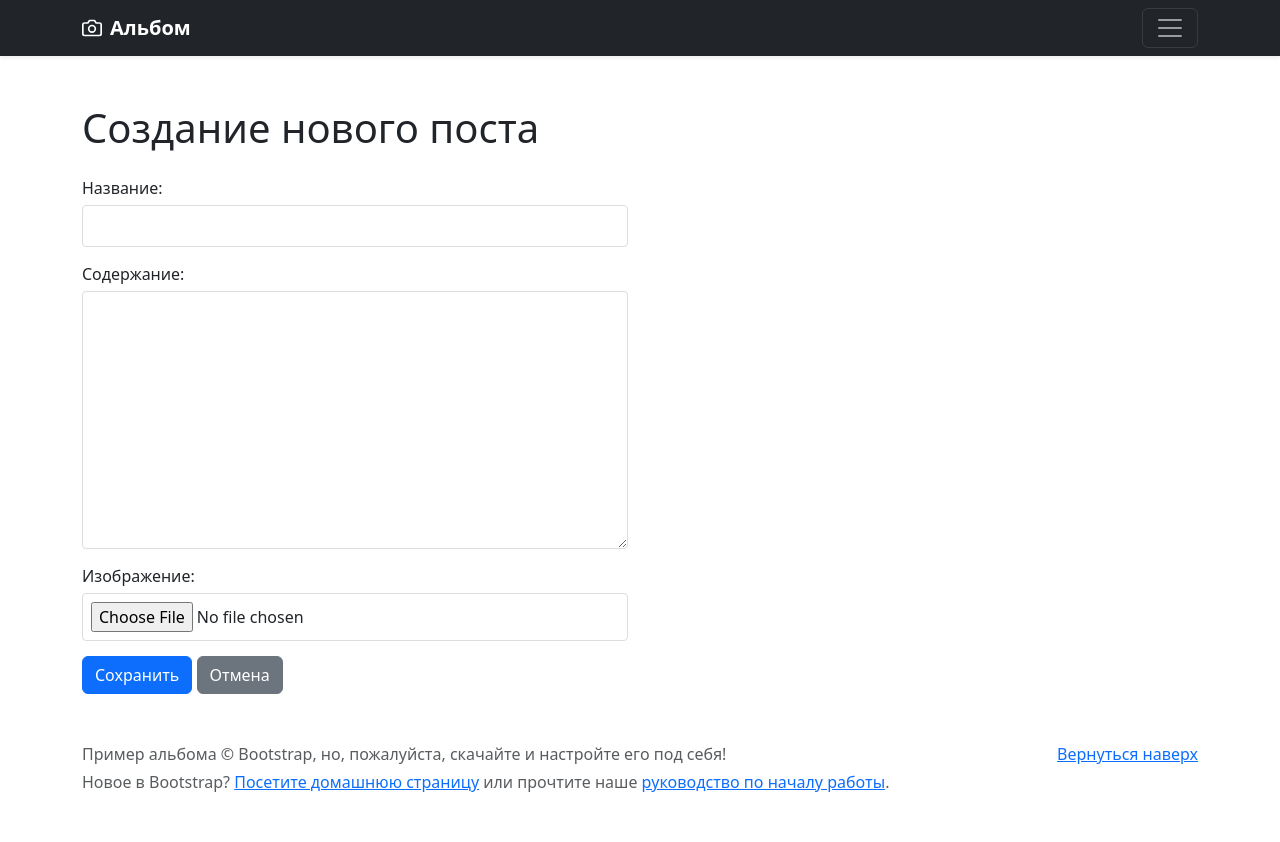
After one commit to MrProdeon/DjangoProject, a Django app: page /blog/create/ in a window 1280 px wide. The commit adds this page. Run offline with Django 5.2, Linux system fonts and the light colour scheme.

Commit message:
fixes templates and model for blog_create_view

```diff
--- a/blog/models.py
+++ b/blog/models.py
@@ -3,9 +3,9 @@ from django.db import models
 # Create your models here.
 class BlogEntry(models.Model):
 
-    name = models.CharField(max_length=150)
-    content = models.TextField()
-    preview = models.ImageField()
+    name = models.CharField(max_length=150, verbose_name="Название")
+    content = models.TextField(verbose_name="Содержание")
+    preview = models.ImageField(verbose_name="Изображение")
     created_at = models.DateTimeField(auto_now_add=True)
     is_publicated = models.BooleanField()
     views_count = models.IntegerField()
--- a/blog/templates/blog_base.html
+++ b/blog/templates/blog_base.html
@@ -6,7 +6,7 @@
     <meta name="viewport" content="width=device-width, initial-scale=1.0">
     <title>{%block title%}Blog{%endblock%}</title>
     <link href="https://cdn.jsdelivr.net/npm/bootstrap@5.3.0/dist/css/bootstrap.min.css" rel="stylesheet">
-    <script src="../../../static/js/bootstrap.bundle.min.js"></script>
+    <script src="https://cdn.jsdelivr.net/npm/bootstrap@5.3.0/dist/js/bootstrap.bundle.min.js"></script>
 </head>
 
 <body>
@@ -15,7 +15,6 @@
     <iframe src="https://www.googletagmanager.com/ns.html?id=GTM-WZN7HCF"
             height="0" width="0" style="display:none;visibility:hidden"></iframe>
 </noscript>
-
 
 <header>
     <div class="collapse bg-dark" id="navbarHeader">
@@ -32,23 +31,16 @@
                     <ul class="list-unstyled">
                         <li><a href="#" class="text-white">Подписать на Twitter</a></li>
                         <li><a href="#" class="text-white">Лайк на Facebook</a></li>
-                        <li><a href="#" class="text-white">Напишите мне/a&gt;</a></li>
-                        <a href="#" class="text-white">
-                        </a></ul>
-                    <a href="#" class="text-white">
-                    </a></div>
-                <a href="#" class="text-white">
-                </a></div>
-            <a href="#" class="text-white">
-            </a></div>
-        <a href="#" class="text-white">
-        </a></div>
-    <a href="#" class="text-white">
-    </a>
-    <div class="navbar navbar-dark bg-dark shadow-sm"><a href="#" class="text-white">
-    </a>
-        <div class="container"><a href="#" class="text-white">
-        </a><a href="#" class="navbar-brand d-flex align-items-center">
+                        <li><a href="#" class="text-white">Напишите мне</a></li> <!-- Закрыли тег правильно -->
+                    </ul>
+                </div>
+            </div>
+        </div>
+    </div>
+
+    <div class="navbar navbar-dark bg-dark shadow-sm">
+        <div class="container">
+            <a href="#" class="navbar-brand d-flex align-items-center">
                 <svg xmlns="http://www.w3.org/2000/svg" width="20" height="20" fill="none" stroke="currentColor"
                      stroke-linecap="round" stroke-linejoin="round" stroke-width="2" aria-hidden="true" class="me-2"
                      viewBox="0 0 24 24">
@@ -80,10 +72,6 @@
     </div>
 </footer>
 
-
-<script src="/docs/5.0/dist/js/bootstrap.bundle.min.js" crossorigin="anonymous"></script>
-
-
 <script type="text/javascript" id="" charset="">
     (function(b,e,f,g,c,a,d){b[c]=b[c]||function(){(b[c].a=b[c].a||[]).push(arguments)};b[c].l=1*new Date;for(a=0;a<document.scripts.length;a++)if(document.scripts[a].src===g)return;a=e.createElement(f);d=e.getElementsByTagName(f)[0];a.async=1;a.src=g;d.parentNode.insertBefore(a,d)})(window,document,"script","https://mc.yandex.ru/metrika/tag.js","ym");ym(67825477,"init",{clickmap:!0,trackLinks:!0,accurateTrackBounce:!0,webvisor:!0});
 </script>
--- /dev/null
+++ b/blog/templates/blog_create_view.html
@@ -0,0 +1,49 @@
+{% extends "blog_base.html" %}
+
+{%block title%}Создать пост{%endblock%}
+
+{%block content%}
+<div class="container mt-5">
+    <div class="row">
+        <div class="col-md-6">
+            <h1 class="mb-4">Создание нового поста</h1>
+            <form method="post">
+                {% csrf_token %}
+                {{ form.as_p }}
+                <button type="submit" class="btn btn-primary">Сохранить</button>
+                <a href="{% url 'catalog:home' %}" class="btn btn-secondary">Отмена</a>
+            </form>
+        </div>
+    </div>
+</div>
+
+
+<style>
+    form p {
+        display: flex;
+        flex-direction: column;
+        margin-bottom: 15px;
+    }
+
+    form label {
+        margin-bottom: 5px;
+        font-weight: 500;
+    }
+
+    form input, form select, form textarea {
+        width: 100%;
+        padding: 8px;
+        border: 1px solid #ddd;
+        border-radius: 4px;
+        box-sizing: border-box;
+    }
+
+    .errorlist {
+        color: red;
+        margin: 5px 0 0 0;
+        padding-left: 0;
+        list-style: none;
+        font-size: 14px;
+    }
+</style>
+{%endblock%}
--- a/blog/urls.py
+++ b/blog/urls.py
@@ -5,5 +5,6 @@ from . import views
 app_name = "blog"
 
 urlpatterns = [
-    path("", views.BlogListView.as_view(), name="blog:home")
+    path("", views.BlogListView.as_view(), name="home"),
+    path("create/", views.BlogCreateView.as_view(), name="create")
 ]
```
Lines whose indentation alone changed are shown as unchanged.
